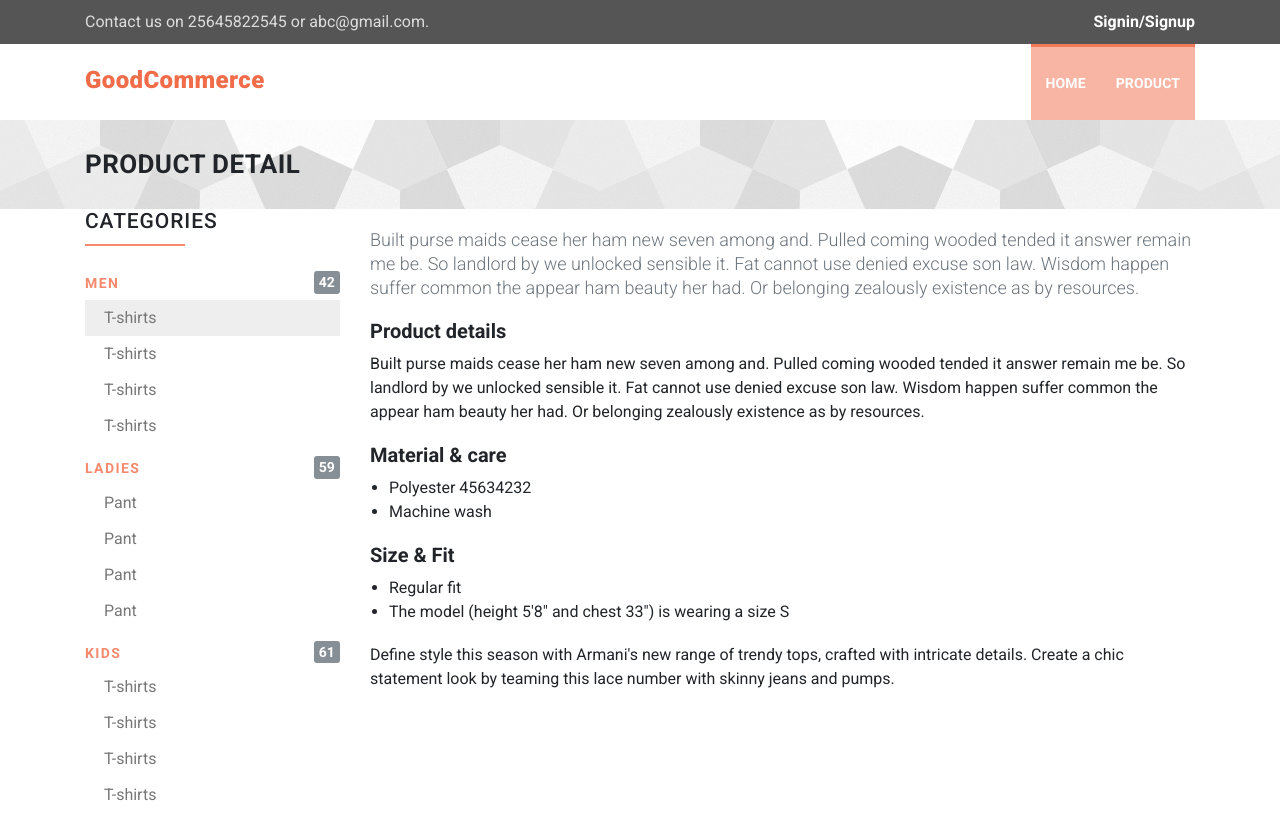
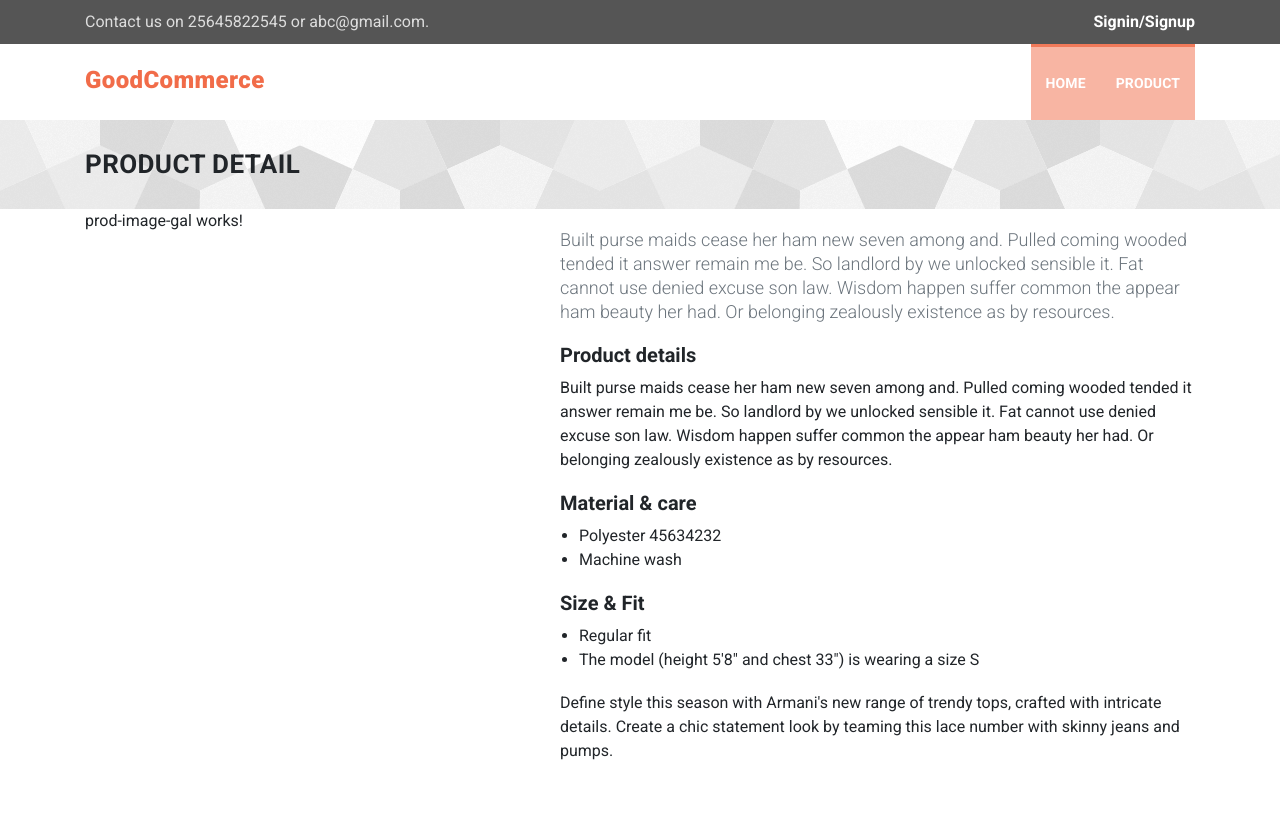
Before and after one commit to palashsinharay/pcommerce-buyer, an Angular app: page /product/45634232 in a window 1280 px wide. After the commit the page ends 801 px from the top, so only its background shows below. Built offline with nearby package versions, Linux system fonts and the light colour scheme.

Commit message:
loader added.

```diff
--- a/src/app/app.module.ts
+++ b/src/app/app.module.ts
@@ -14,6 +14,7 @@ import { ProductListPageComponent } from './product-list-page/product-list-page.
 import { NotfoundPageComponent } from './notfound-page/notfound-page.component';
 import { ProductDetailsComponent } from './product-details/product-details.component';
 import { ProductDetailPageComponent } from './product-detail-page/product-detail-page.component';
+import { ProdImageGalComponent } from './prod-image-gal/prod-image-gal.component';
 
 
 @NgModule({
@@ -29,7 +30,8 @@ import { ProductDetailPageComponent } from './product-detail-page/product-detail
     ProductListPageComponent,
     NotfoundPageComponent,
     ProductDetailsComponent,
-    ProductDetailPageComponent
+    ProductDetailPageComponent,
+    ProdImageGalComponent
   ],
   imports: [
     BrowserModule,
--- a/src/app/catagory-sidebar/catagory-sidebar.component.css
+++ b/src/app/catagory-sidebar/catagory-sidebar.component.css
@@ -1,3 +1,4 @@
+.subCat{margin-top: 19px;}
 .subCat h2{
 	text-transform: uppercase;
     letter-spacing: 0.9px;
--- /dev/null
+++ b/src/app/prod-image-gal/prod-image-gal.component.html
@@ -0,0 +1,3 @@
+<p>
+  prod-image-gal works!
+</p>
--- /dev/null
+++ b/src/app/prod-image-gal/prod-image-gal.component.ts
@@ -0,0 +1,15 @@
+import { Component, OnInit } from '@angular/core';
+
+@Component({
+  selector: 'prod-image-gal',
+  templateUrl: './prod-image-gal.component.html',
+  styleUrls: ['./prod-image-gal.component.css']
+})
+export class ProdImageGalComponent implements OnInit {
+
+  constructor() { }
+
+  ngOnInit() {
+  }
+
+}
--- a/src/app/product-detail-page/product-detail-page.component.html
+++ b/src/app/product-detail-page/product-detail-page.component.html
@@ -5,7 +5,7 @@
 </div>
 <div class="container">
   <div class="row">
-    <div class="col-md-3"><catagory-sidebar></catagory-sidebar></div>
-    <div class="col-md-9"><product-details></product-details></div>
+    <div class="col-md-5"><prod-image-gal></prod-image-gal></div>
+    <div class="col-md-7"><product-details></product-details></div>
   </div>
   </div>
--- a/src/styles.css
+++ b/src/styles.css
@@ -35,3 +35,8 @@ ul{
     margin: 0;
     padding: 0;
 }
+.loader{
+    background: url(assets/images/loader.gif) no-repeat 50% 50%;
+    width: 100%;
+    height: 400px;
+}
```
Also changed, not shown: src/app/prod-image-gal/prod-image-gal.component.css (added), src/assets/images/loader.gif (added), 1 other file (tests, documents, lock files or other folders).
